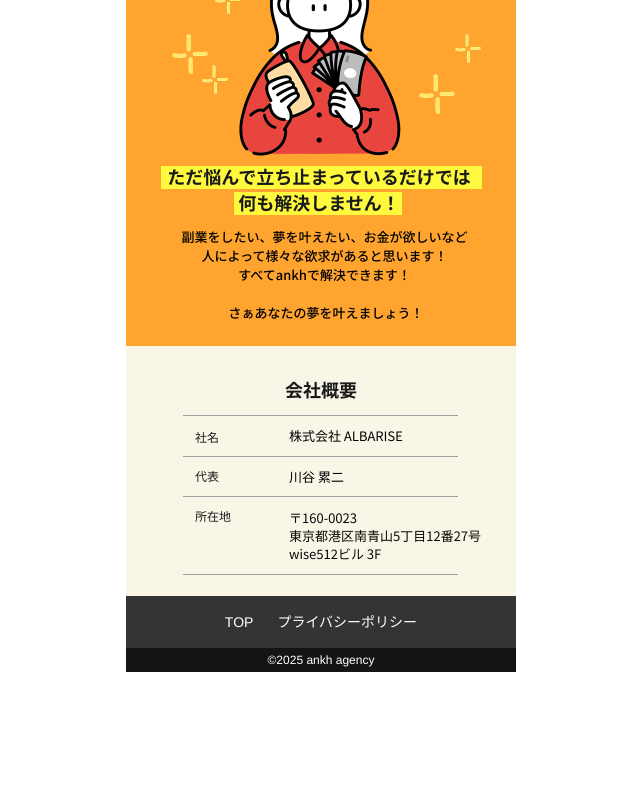
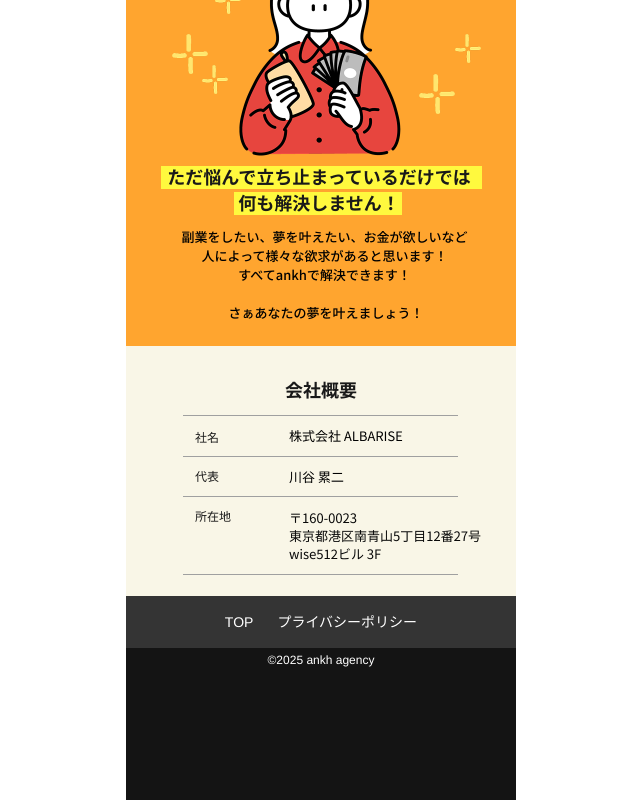
Before and after one commit to 0xsugarchan/Work, a React (Vite) app: page / in a window 1280 px wide. Shown: the part 5048-5848 px from the top of the page, without its empty margins (319-959 px from the left). Before the commit the page ends 5720 px from the top, so only its background shows below. Built offline with nearby package versions, Linux system fonts and the light colour scheme.

Commit message:
Changed footer div

```diff
--- a/src/screens/LandingPage.tsx
+++ b/src/screens/LandingPage.tsx
@@ -80,6 +80,7 @@ function LandingPage() {
           className="w-full h-auto block"
         />
         <Footer />
+        <div className="pb-[128px] bg-[#141414]" />
       </div>
     </div>
   );
```
